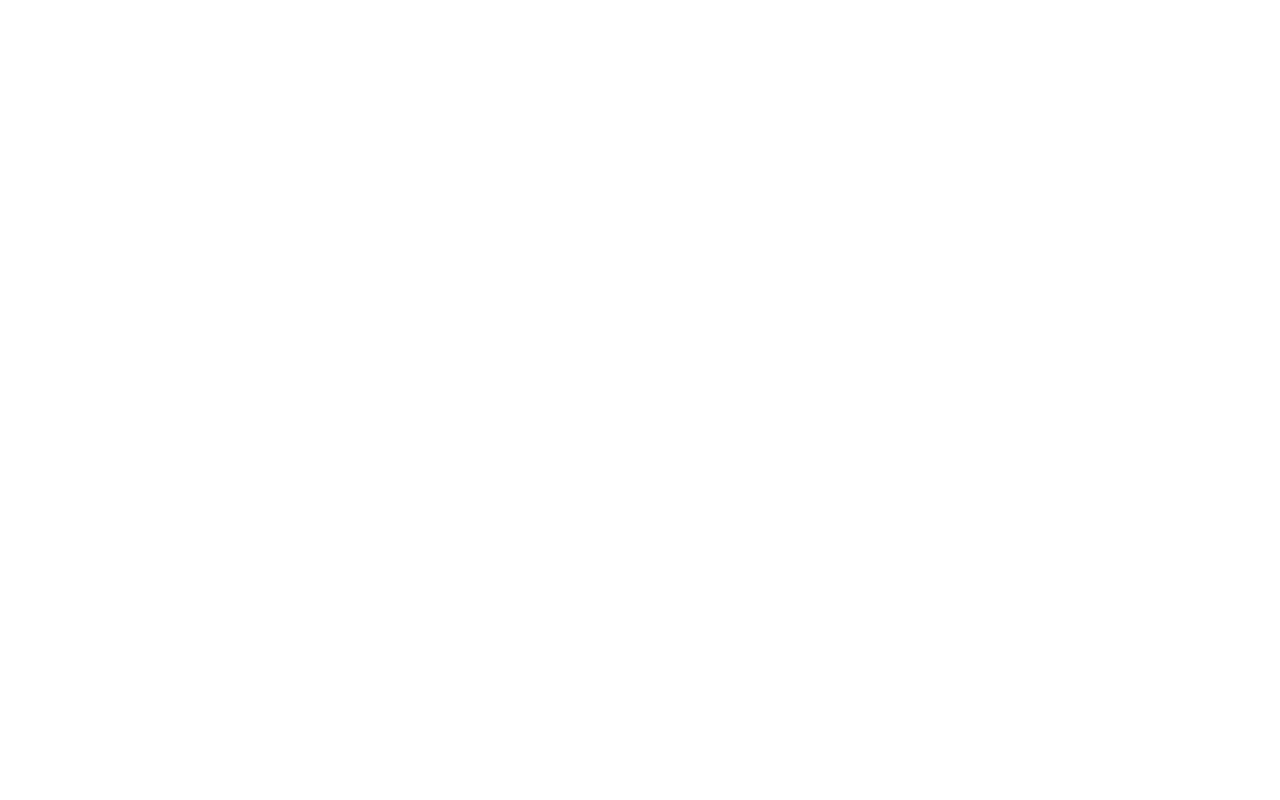
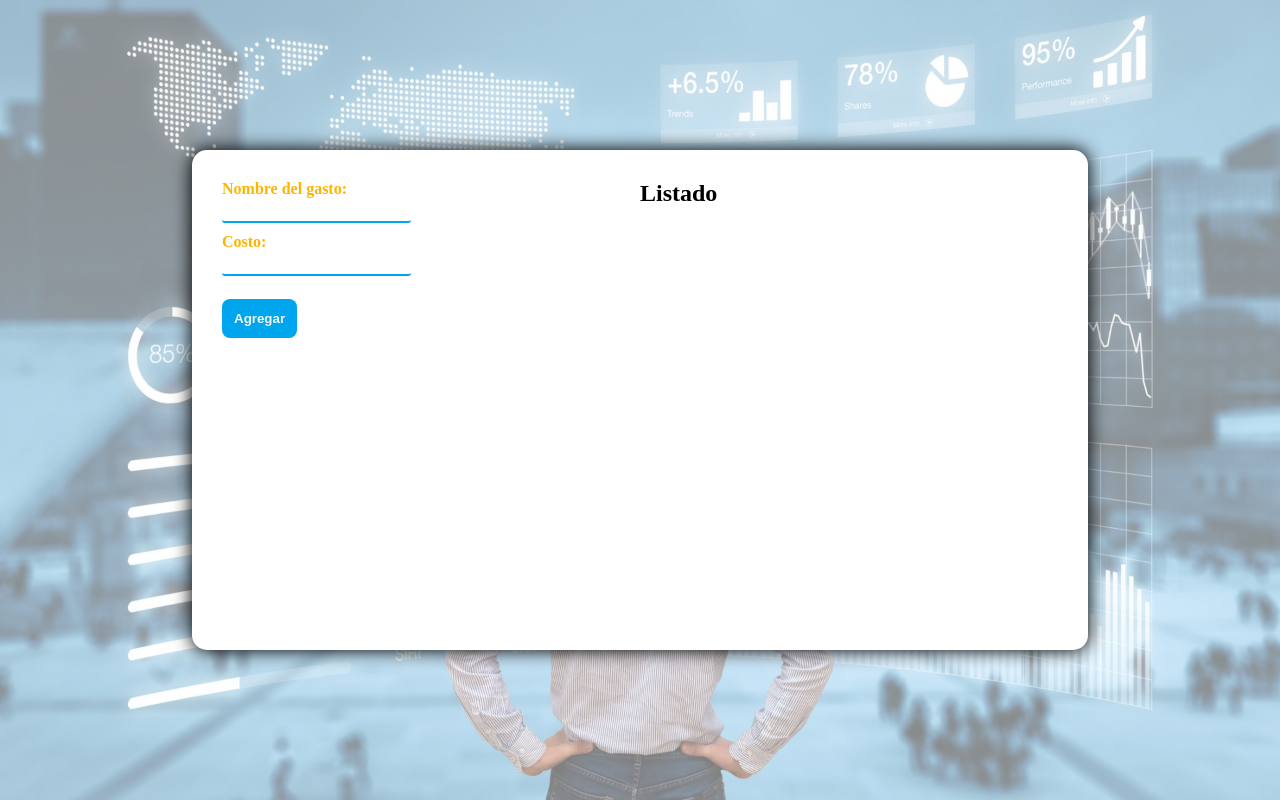
Before and after one commit to slqpez/budget-management-, a plain HTML site: page index.html in a window 1280 px wide. Drawn offline with Linux system fonts and the light colour scheme.

Commit message:
Init form.

```diff
--- a/index.html
+++ b/index.html
@@ -0,0 +1,32 @@
+<!DOCTYPE html>
+<html lang="en">
+<head>
+    <meta charset="UTF-8">
+    <meta http-equiv="X-UA-Compatible" content="IE=edge">
+    <meta name="viewport" content="width=device-width, initial-scale=1.0">
+    <link rel="stylesheet" href="public/css/main.css">
+    <link rel="shortcut icon" href="public/images/favicon.ico" type="image/x-icon">
+    <title>Presupuesto</title>
+
+</head>
+<body>
+    <div class="container">
+        <section class="form-section">
+            <form action="#" class="form">
+                <label for="name" class="label-form">Nombre del gasto: </label>
+                <input type="text" id="name-input">
+                <label for="cost" class="label-form">Costo: </label>
+                <input type="text" id="cost-input">
+                <button class="btn">Agregar</button>
+            </form>
+        </section>
+        <section class="results">
+            <h1>Listado</h1>
+        </section>
+    </div>
+
+
+
+    <script src="src/index.js"></script>
+</body>
+</html>
--- /dev/null
+++ b/public/css/_form.scss
@@ -0,0 +1,39 @@
+.form-section{
+    width: 50%;
+    color: $text-color;
+    .label-form{
+        font-weight: 700;
+    }
+    input,label{
+        display: block;
+    }
+    input{
+        margin-bottom: 10px;
+        border:none;
+        border-radius: 3px;
+        padding: 6px;
+        padding-bottom: 2px;
+        border-bottom: 2px solid $btn-color;
+        &:focus{
+            outline: none;
+        }
+    }
+
+    .btn{
+        -webkit-appearance: none;
+        border: none;
+        padding: .9em;
+        margin-top: 1em;
+        border-radius: 8px;
+        cursor: pointer;
+        background-color: $btn-color;
+        color: whitesmoke;
+        font-weight: 700;
+        &:hover{
+            background-color: rgba($color: $btn-color, $alpha: .8);
+        }
+        &:focus{
+            outline: none;
+        }
+    }
+}
--- /dev/null
+++ b/public/css/_general.scss
@@ -0,0 +1,39 @@
+*{
+    margin: 0;
+    padding: 0;
+    box-sizing: border-box;
+}
+
+
+body{
+    display: flex;
+    justify-content: center;
+    align-items: center;
+    position: relative;
+    height: 100vh;
+    &::after{
+        content: "";
+        background: url("../images/background.jpg") no-repeat;
+        background-size: cover;
+        background-position: center center;
+        opacity:$background-opacity ;
+        top: 0;
+        left: 0;
+        bottom: 0;
+        right: 0;
+        position: fixed;
+        z-index: -1;
+    }
+
+    .container{
+        background-color: #fff;
+        width: 70%;
+        height: 500px;
+        border-radius: 15px;
+        padding: 30px;
+        box-shadow: 0px 0px 18px 1px black;
+        display: flex;
+
+
+    }
+}
--- /dev/null
+++ b/public/css/_variables.scss
@@ -0,0 +1,3 @@
+$background-opacity:.5;
+$btn-color: #00A6ED;
+$text-color: #FFB400
--- a/public/css/main.scss
+++ b/public/css/main.scss
@@ -0,0 +1,4 @@
+@import "variables";
+@import "general";
+@import "form";
+@import "budgetSection";
--- a/src/index.js
+++ b/src/index.js
@@ -0,0 +1 @@
+console.log("MUTE")
```
Also changed, not shown: public/css/_budgetSection.scss (added), public/css/main.css, public/images/background.jpg (added), public/images/favicon.ico (added), 1 other file.
